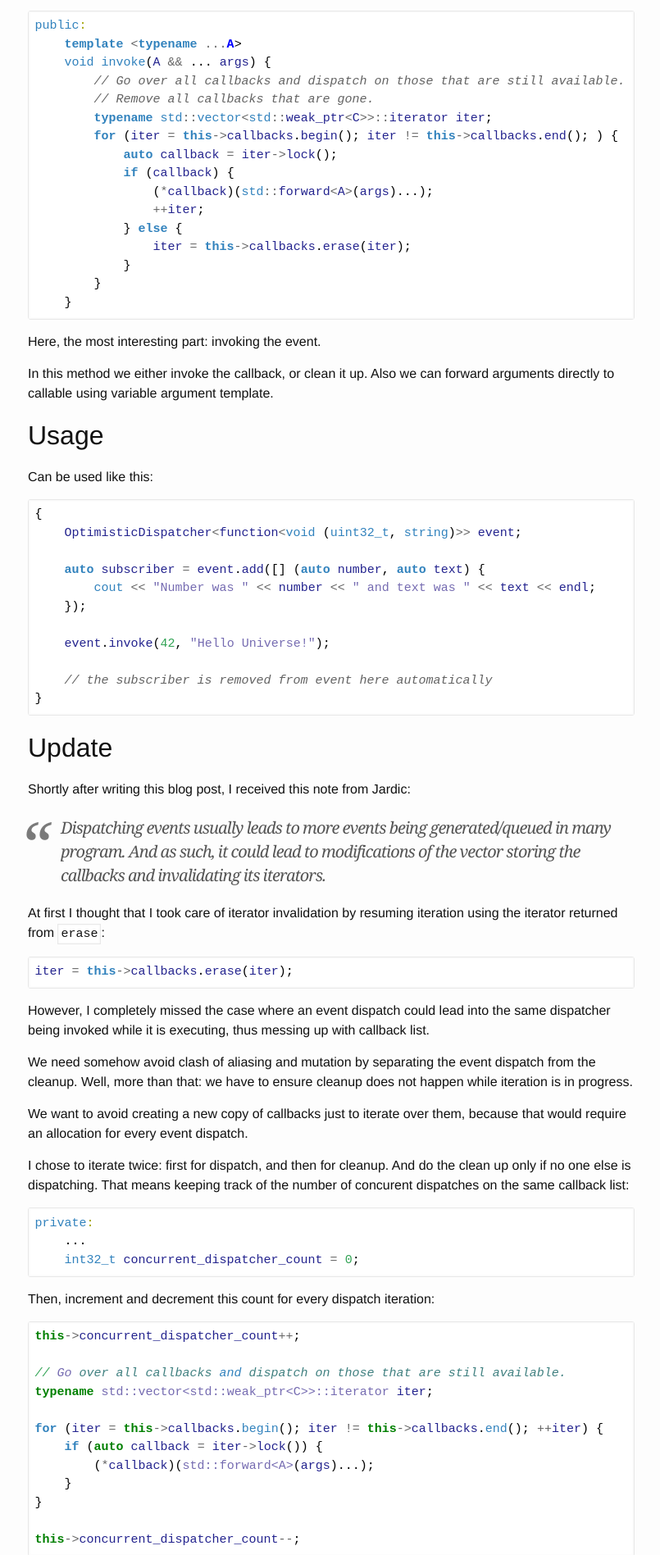
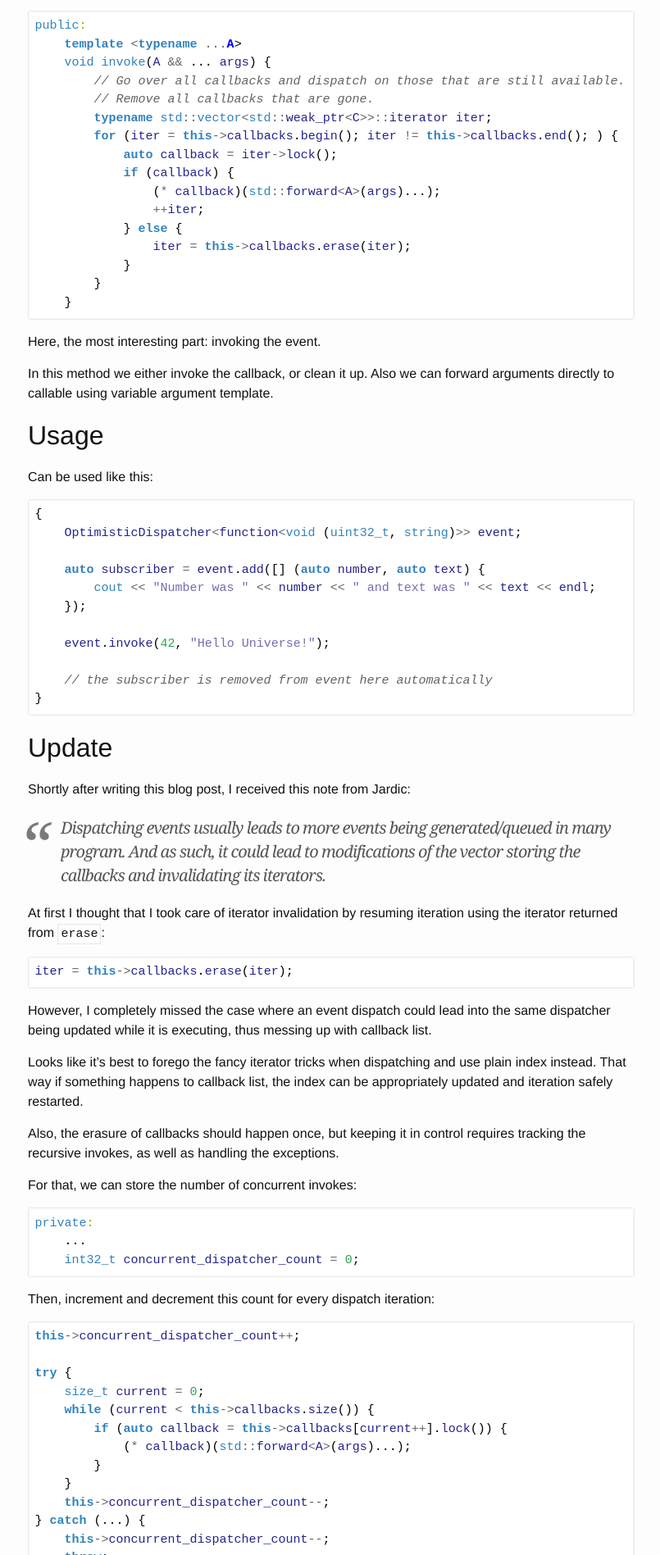
Before and after one commit to Nercury/Nercury.github.io, a Jekyll site: the page built from _posts/2016-02-22-weak_ptr-and-event-cleanup.markdown, in a window 1280 px wide. Shown: the part 1390-3287 px from the top of the page at 82% size, without its empty margins (236-1041 px from the left). Built offline with Jekyll 4.4.1, drawn with Linux system fonts in a browser that asks for light colours; nearby versions of some CDN libraries; Markdown is read by kramdown in place of the engine named in the settings; some of the changed text lies outside the part shown.

Commit message:
Optimistic dispatcher fixes.

````diff
--- a/_config.yml
+++ b/_config.yml
@@ -9,7 +9,7 @@ twitter_username: nercury
 github_username:  Nercury
 
 # Build settings
-markdown: redcarpet
+# markdown: redcarpet
 # highlighter: pygments
 
 redcarpet:
--- a/_posts/2016-02-22-weak_ptr-and-event-cleanup.markdown
+++ b/_posts/2016-02-22-weak_ptr-and-event-cleanup.markdown
@@ -78,7 +78,7 @@ public:
         for (iter = this->callbacks.begin(); iter != this->callbacks.end(); ) {
             auto callback = iter->lock();
             if (callback) {
-                (*callback)(std::forward<A>(args)...);
+                (* callback)(std::forward<A>(args)...);
                 ++iter;
             } else {
                 iter = this->callbacks.erase(iter);
@@ -126,19 +126,15 @@ iter = this->callbacks.erase(iter);
 ```
 
 However, I completely missed the case where an event dispatch could lead
-into the same dispatcher being invoked while it is executing, thus messing up
+into the same dispatcher being updated while it is executing, thus messing up
 with callback list.
 
-We need somehow avoid clash of aliasing and mutation by separating the event
-dispatch from the cleanup. Well, more than that: we have to
-ensure cleanup does not happen while iteration is in progress.
+Looks like it's best to forego the fancy iterator tricks when dispatching and use plain index instead. That way if something happens to callback list, the index can be appropriately updated and iteration safely restarted.
 
-We want to avoid creating a new copy of callbacks just to iterate over them,
-because that would require an allocation for every event dispatch.
+Also, the erasure of callbacks should happen once, but keeping it in control
+requires tracking the recursive invokes, as well as handling the exceptions.
 
-I chose to iterate twice: first for dispatch, and then for cleanup. And
-do the clean up only if no one else is dispatching. That means keeping track
-of the number of concurent dispatches on the same callback list:
+For that, we can store the number of concurrent invokes:
 
 ```cpp
 private:
@@ -151,16 +147,18 @@ Then, increment and decrement this count for every dispatch iteration:
 ```cpp
 this->concurrent_dispatcher_count++;
 
-// Go over all callbacks and dispatch on those that are still available.
-typename std::vector<std::weak_ptr<C>>::iterator iter;
-
-for (iter = this->callbacks.begin(); iter != this->callbacks.end(); ++iter) {
-    if (auto callback = iter->lock()) {
-        (*callback)(std::forward<A>(args)...);
+try {
+    size_t current = 0;
+    while (current < this->callbacks.size()) {
+        if (auto callback = this->callbacks[current++].lock()) {
+            (* callback)(std::forward<A>(args)...);
+        }
     }
+    this->concurrent_dispatcher_count--;
+} catch (...) {
+    this->concurrent_dispatcher_count--;
+    throw;
 }
-
-this->concurrent_dispatcher_count--;
 ```
 
 And then cleanup only if this count is zero, in one go:
@@ -180,12 +178,9 @@ if (0 == this->concurrent_dispatcher_count) {
 }
 ```
 
-Actually, this way of doing things might even be more efficient, because
-we are not removing elements one by one.
-
 Of course, this dispatcher is still only safe in single-threaded contexts.
 
-## Full Code of Optimistic Dispatcher (updated)
+## Full Code
 
 ```cpp
 #include <memory>
@@ -210,21 +205,22 @@ public:
     void invoke(A && ... args) {
         this->concurrent_dispatcher_count++;
 
-        // Go over all callbacks and dispatch on those that are still available.
-        typename std::vector<std::weak_ptr<C>>::iterator iter;
-
-        for (iter = this->callbacks.begin(); iter != this->callbacks.end(); ++iter) {
-            if (auto callback = iter->lock()) {
-                (*callback)(std::forward<A>(args)...);
+        try {
+            size_t current = 0;
+            while (current < this->callbacks.size()) {
+                if (auto callback = this->callbacks[current++].lock()) {
+                    (* callback)(std::forward<A>(args)...);
+                }
             }
+            this->concurrent_dispatcher_count--;
+        } catch (...) {
+            this->concurrent_dispatcher_count--;
+            throw;
         }
-
-        this->concurrent_dispatcher_count--;
 
         // Remove all callbacks that are gone, only if we are not dispatching.
 
         if (0 == this->concurrent_dispatcher_count) {
-            std::cout << "callback count before erase " << callbacks.size() << std::endl;
             this->callbacks.erase(
                 std::remove_if(
                     this->callbacks.begin(),
@@ -233,8 +229,6 @@ public:
                 ),
                 this->callbacks.end()
             );
-
-            std::cout << "callback count after erase " << callbacks.size() << std::endl;
         }
     }
 
@@ -252,10 +246,13 @@ required by this template.
 Also, we were able to easily forward to this unknown type the arbitrary argument
 list.
 
-Of course, we have hit some iterator invalidation issues, but only Rust
-would have prevented that.
+However, the amount of gotchas that were involved in his relatively small
+code was sad. Yes, I am C++ novice, but I can't wait to switch to similarly
+powerful language where the compiler can do the safety work. Especially
+now, when the Rust has proved it is actually possible.
 
 ### Updates
 
 - Remove forwarding for C in template.
 - Make sure dispatcher is re-entrant.
+- Handle exceptions.
--- a/css/main.scss
+++ b/css/main.scss
@@ -47,6 +47,10 @@ $on-laptop:        800px;
         "layout"
 ;
 
+.highlighter-rouge span.err, .highlight span.err {
+    border: none;
+}
+
 .header-link {
   position: absolute;
   float: left;
````
Also changed, not shown: Gemfile.lock.
